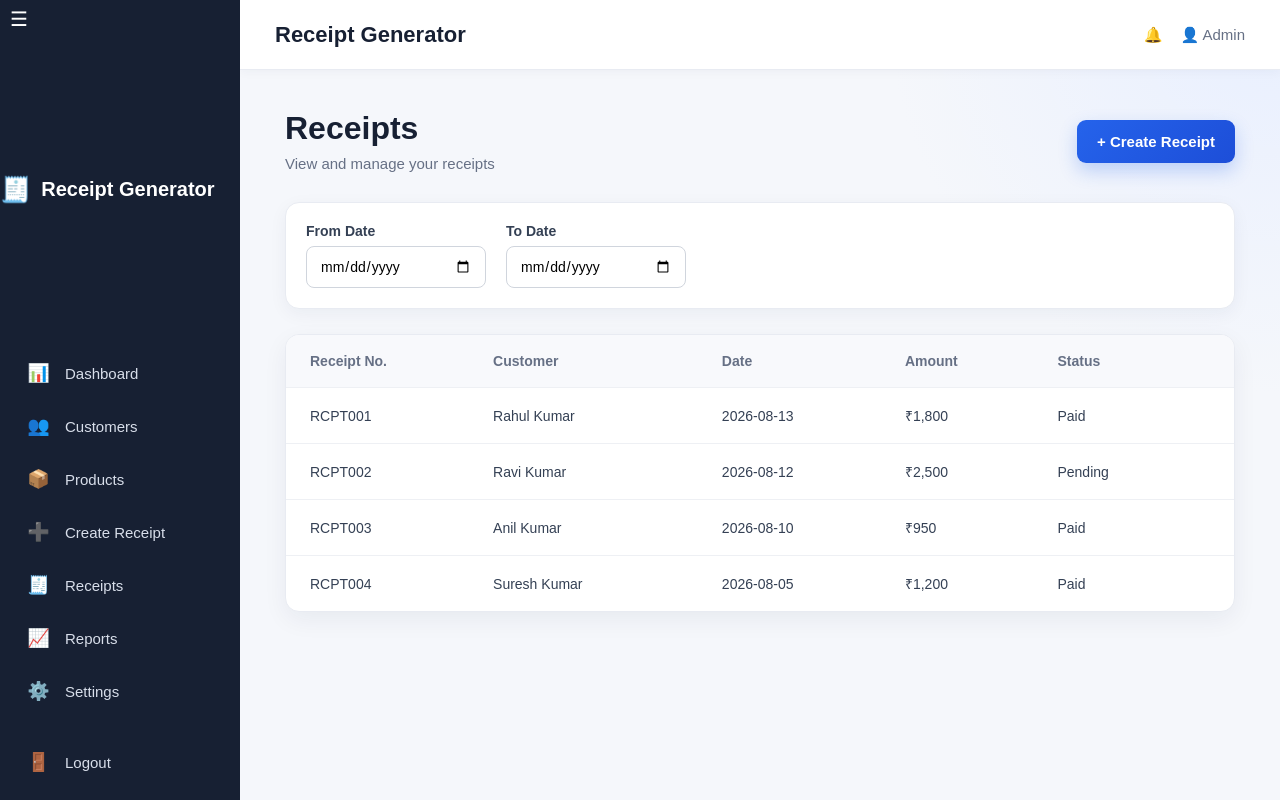
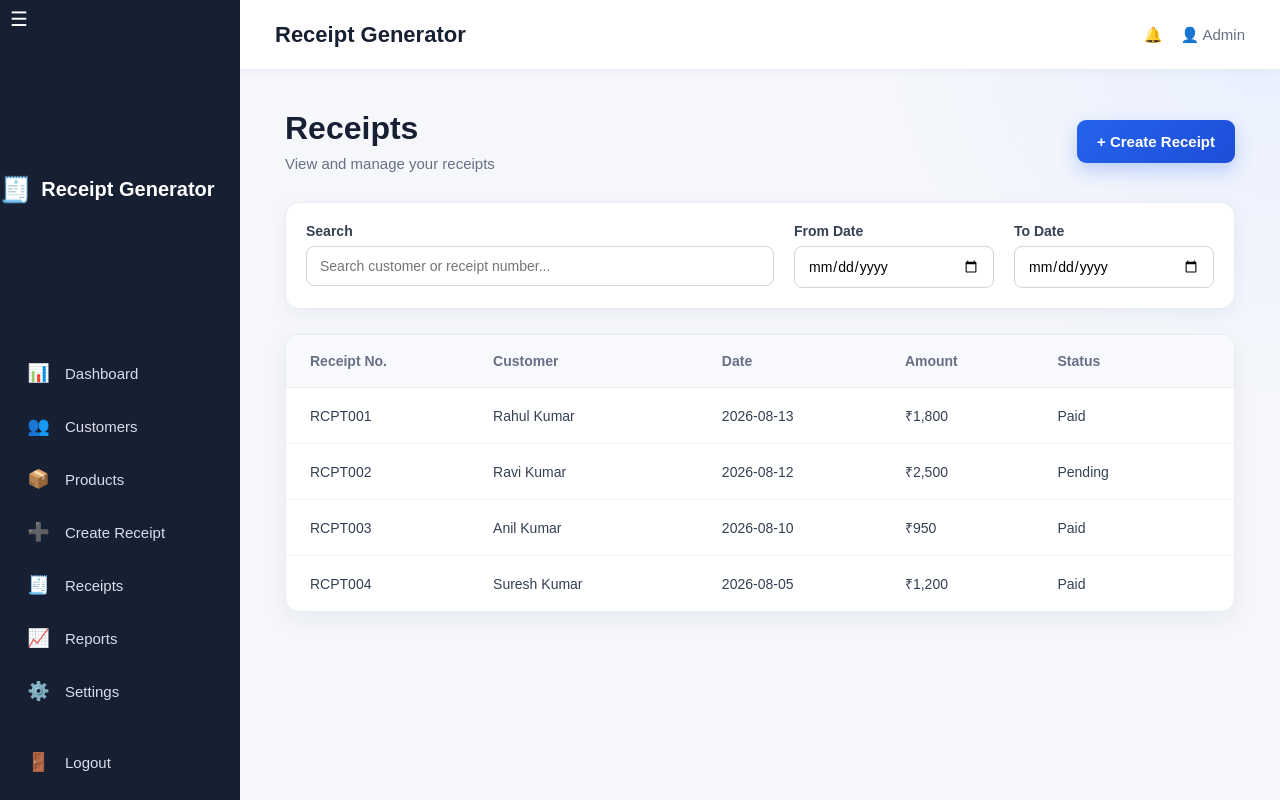
Before and after one commit to yellanithin/receipt-generator, a React (Create React App) app: page /receipts in a window 1280 px wide. Built offline with nearby package versions, Linux system fonts and the light colour scheme.

Commit message:
search receipt option

```diff
--- a/src/App.css
+++ b/src/App.css
@@ -1822,9 +1822,14 @@ button {
 ================================= */
 
 .receipt-filters {
-  display: flex;
-  align-items: flex-end;
+    display: grid;
+
+    grid-template-columns: minmax(0, 1fr) 200px 200px;
+
     gap: 20px;
+
+    width: 100%;
+    max-width: 100%;
 
     margin-bottom: 25px;
 
@@ -1835,27 +1840,49 @@ button {
     border: 1px solid #e8ebf2;
     border-radius: 14px;
 
-  box-shadow: 0 5px 18px rgba(25, 42, 70, 0.05);
-}
+    box-sizing: border-box;
+
+    box-shadow:
+        0 5px 18px rgba(25, 42, 70, 0.05);
+}
+
+
+/* Filter group */
 
 .filter-group {
     display: flex;
+
     flex-direction: column;
+
     gap: 7px;
-}
+
+    min-width: 0;
+}
+
+
+/* Labels */
 
 .filter-group label {
     font-size: 14px;
+
     font-weight: 600;
+
     color: #344054;
 }
 
+
+/* Inputs */
+
 .filter-group input {
-  width: 180px;
+    width: 100%;
+
+    min-width: 0;
+    max-width: 100%;
 
     padding: 11px 13px;
 
     border: 1px solid #d0d5dd;
+
     border-radius: 8px;
 
     font-size: 14px;
@@ -1864,6 +1891,9 @@ button {
 
     outline: none;
 }
+
+
+/* Focus */
 
 .filter-group input:focus {
     border-color: #2563eb;
@@ -1872,11 +1902,16 @@ button {
         0 0 0 3px rgba(37, 99, 235, 0.1);
 }
 
-@media (max-width: 600px) {
+
+/* =================================
+   MOBILE
+================================= */
+
+@media (max-width: 700px) {
 
     .receipt-filters {
-        flex-direction: column;
-        align-items: stretch;
+        grid-template-columns: 1fr;
+
         gap: 15px;
     }
 
--- a/src/pages/Receipts.js
+++ b/src/pages/Receipts.js
@@ -1,6 +1,7 @@
 import { useState } from "react";
 function Receipts() {
 
+    const [searchTerm, setSearchTerm] = useState("");
     const [fromDate, setFromDate] = useState("");
     const [toDate, setToDate] = useState("");
     const receipts = [
@@ -35,16 +36,24 @@ function Receipts() {
     ];
     const filteredReceipts = receipts.filter((receipt) => {
 
-    if (fromDate && receipt.date < fromDate) {
-        return false;
-    }
+        const search = searchTerm.toLowerCase();
 
-    if (toDate && receipt.date > toDate) {
-        return false;
-    }
+        const matchesSearch =
+            receipt.receiptNumber.toLowerCase().includes(search) ||
+            receipt.customer.toLowerCase().includes(search);
 
-    return true;
-});
+        const matchesFromDate =
+            !fromDate || receipt.date >= fromDate;
+
+        const matchesToDate =
+            !toDate || receipt.date <= toDate;
+
+        return (
+            matchesSearch &&
+            matchesFromDate &&
+            matchesToDate
+        );
+    });
     return (
         <div className="page-content">
 
@@ -62,6 +71,17 @@ function Receipts() {
             </div>
 
             <div className="receipt-filters">
+
+                <div className="filter-group search-group">
+                    <label>Search</label>
+
+                    <input
+                        type="text"
+                        placeholder="Search customer or receipt number..."
+                        value={searchTerm}
+                        onChange={(e) => setSearchTerm(e.target.value)}
+                    />
+                </div>
 
                 <div className="filter-group">
                     <label>From Date</label>
```
Lines whose indentation alone changed are shown as unchanged.
